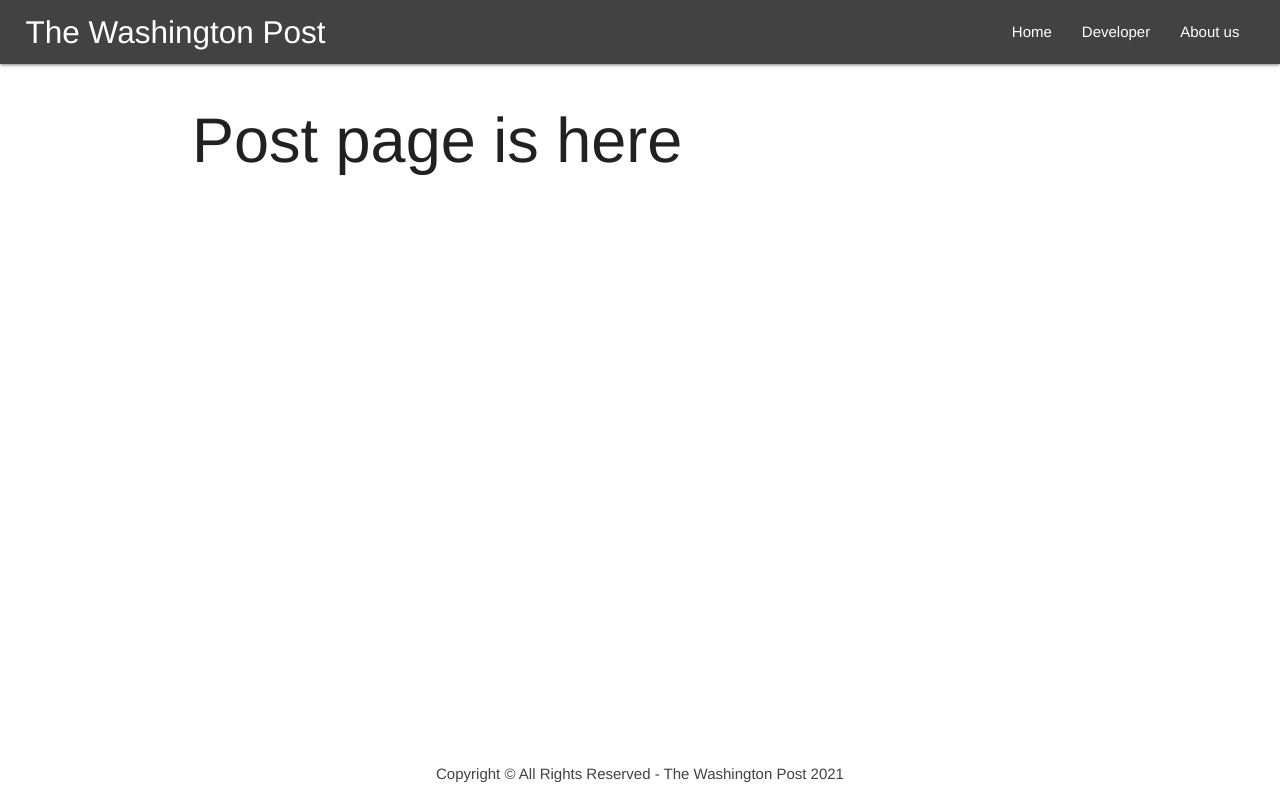
After one commit to Avisa-GA/washington-post, a Django app: page /posts/ in a window 1280 px wide. The commit adds this page. Run offline with Django 3.2, Linux system fonts and the light colour scheme.

Commit message:
wip: add post page and route

```diff
--- a/main_app/templates/base.html
+++ b/main_app/templates/base.html
@@ -17,6 +17,7 @@
               <a href="#" class="brand-logo">The Washington Post</a>
               <ul id="nav-mobile" class="right hide-on-med-and-down">
                 <li><a href="/">Home</a></li>
+                <li><a href="/posts">Developer</a></li>
                 <li><a href="/about">About us</a></li>
               </ul>
             </div>
--- /dev/null
+++ b/main_app/templates/post.html
@@ -0,0 +1,7 @@
+{% extends 'base.html' %}
+{% block content %}
+
+ <div>
+   <h1>Post page is here</h1>
+ </div>
+{% endblock %}
--- a/main_app/urls.py
+++ b/main_app/urls.py
@@ -3,5 +3,6 @@ from . import views
 
 urlpatterns = [
     path('', views.home),
-    path('about/', views.about)
+    path('about/', views.about),
+    path('posts/', views.post)
 ]
--- a/main_app/views.py
+++ b/main_app/views.py
@@ -1,4 +1,5 @@
 from django.shortcuts import render
+from django.views.generic.edit import CreateView, UpdateView, DeleteView
 from .models import Post
 from .models import About
 
@@ -10,3 +11,6 @@ def home(request):
 def about(request):
     abouts = About.objects.all()
     return render(request, 'about.html', {'abouts': abouts})
+
+def post(request):
+    return render(request, 'post.html')
```
